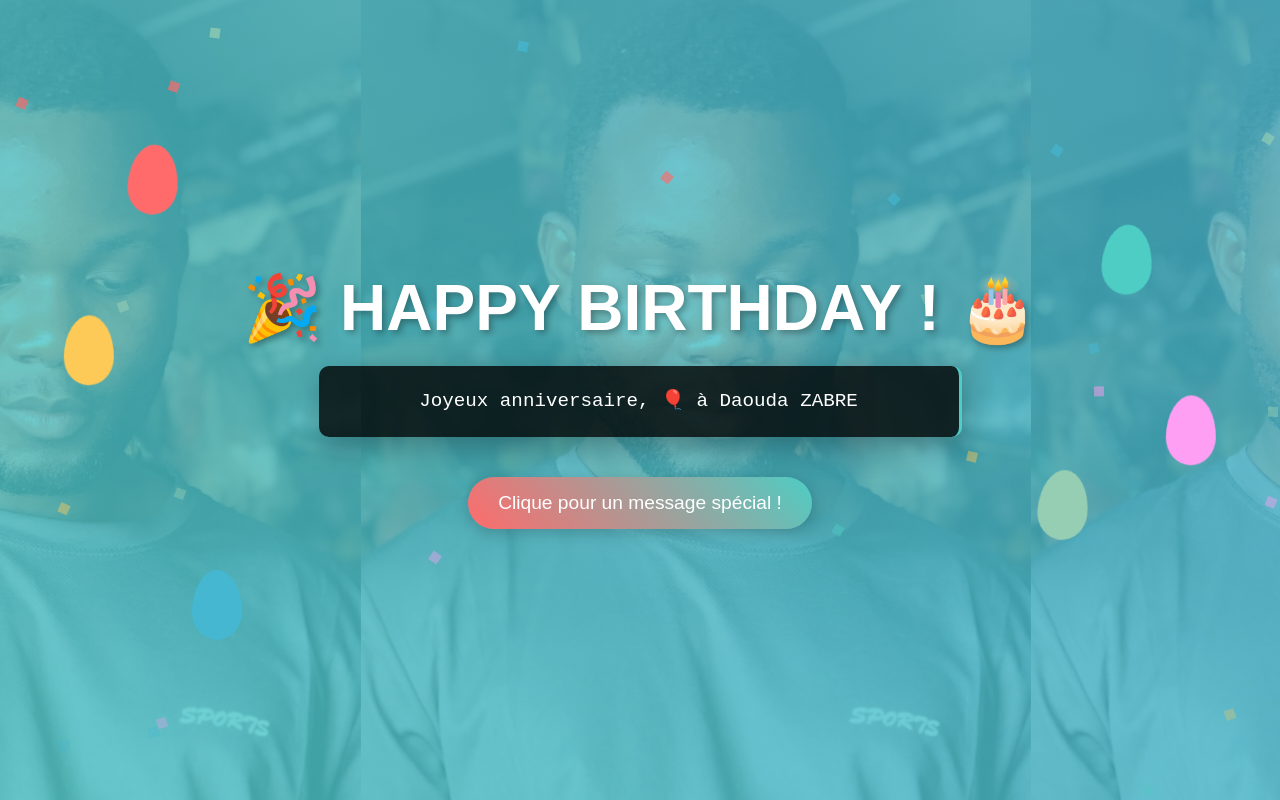
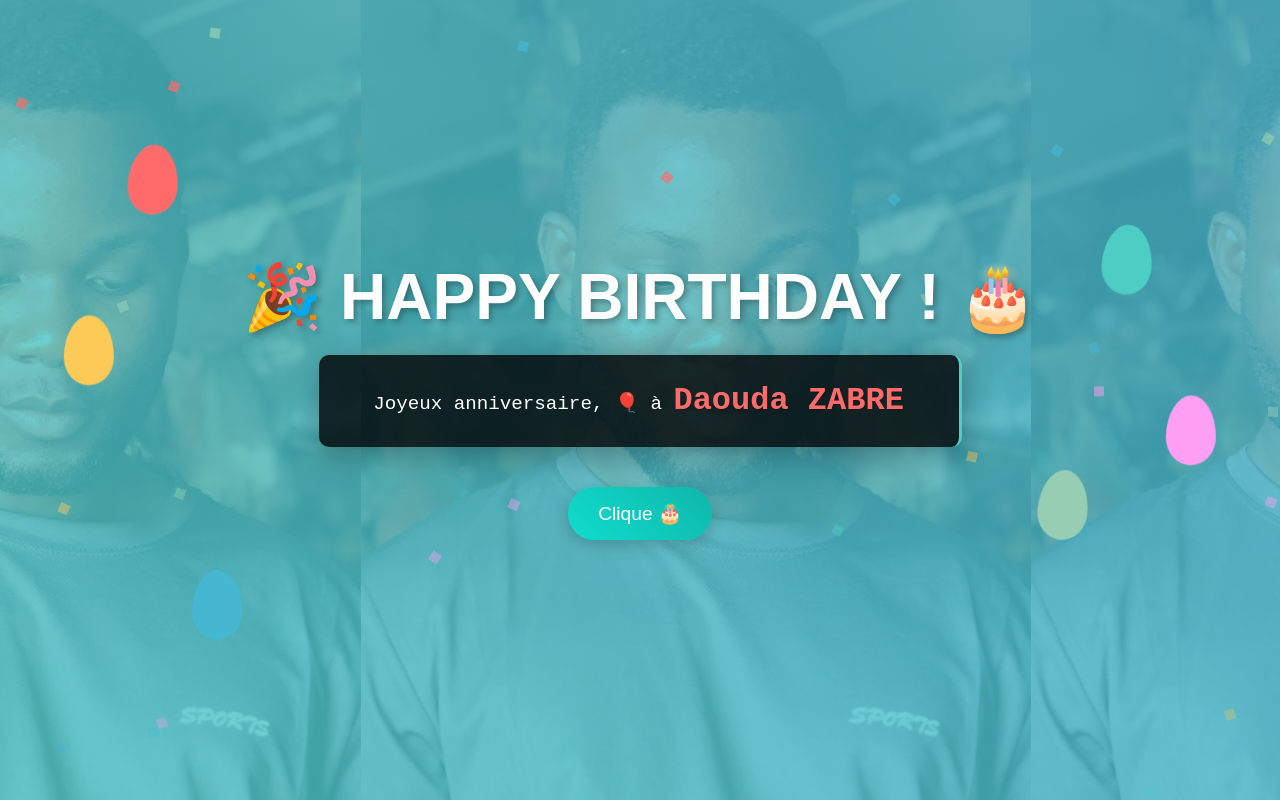
Before and after one commit to outis62/birthday, a plain HTML site: page index.html in a window 1280 px wide. Shown: the top 800 px of the page. Drawn offline with Linux system fonts and the light colour scheme.

Commit message:
updated name style

```diff
--- a/index.html
+++ b/index.html
@@ -201,7 +201,7 @@
         }
 
         .button {
-            background: linear-gradient(45deg, #ff6b6b, #4ecdc4);
+            background: linear-gradient(45deg, #10ddcc, #0fb6ab);
             color: white;
             border: none;
             padding: 15px 30px;
@@ -217,6 +217,13 @@
             transform: translateY(-3px);
             box-shadow: 0 6px 20px rgba(0, 0, 0, 0.3);
         }
+        .name {
+    color: #ff6b6b;
+    font-weight: bold;
+    font-size: 2rem;
+    text-shadow: 1px 1px 2px rgba(0,0,0,0.3);
+}
+
 
         @media (max-width: 768px) {
             .birthday-text {
@@ -242,9 +249,9 @@
     <div class="container">
         <div class="birthday-text">🎉 HAPPY BIRTHDAY ! 🎂</div>
         <div class="code-message" id="codeMessage">
-            Joyeux anniversaire, 🎈 à Daouda ZABRE
+            Joyeux anniversaire, 🎈 à <span class="name">Daouda ZABRE</span>
         </div>
-        <button class="button" onclick="showMessage()">Clique pour un message spécial !</button>
+        <button class="button" onclick="showMessage()">Clique 🎂</button>
     </div>
 
     <script>
```
